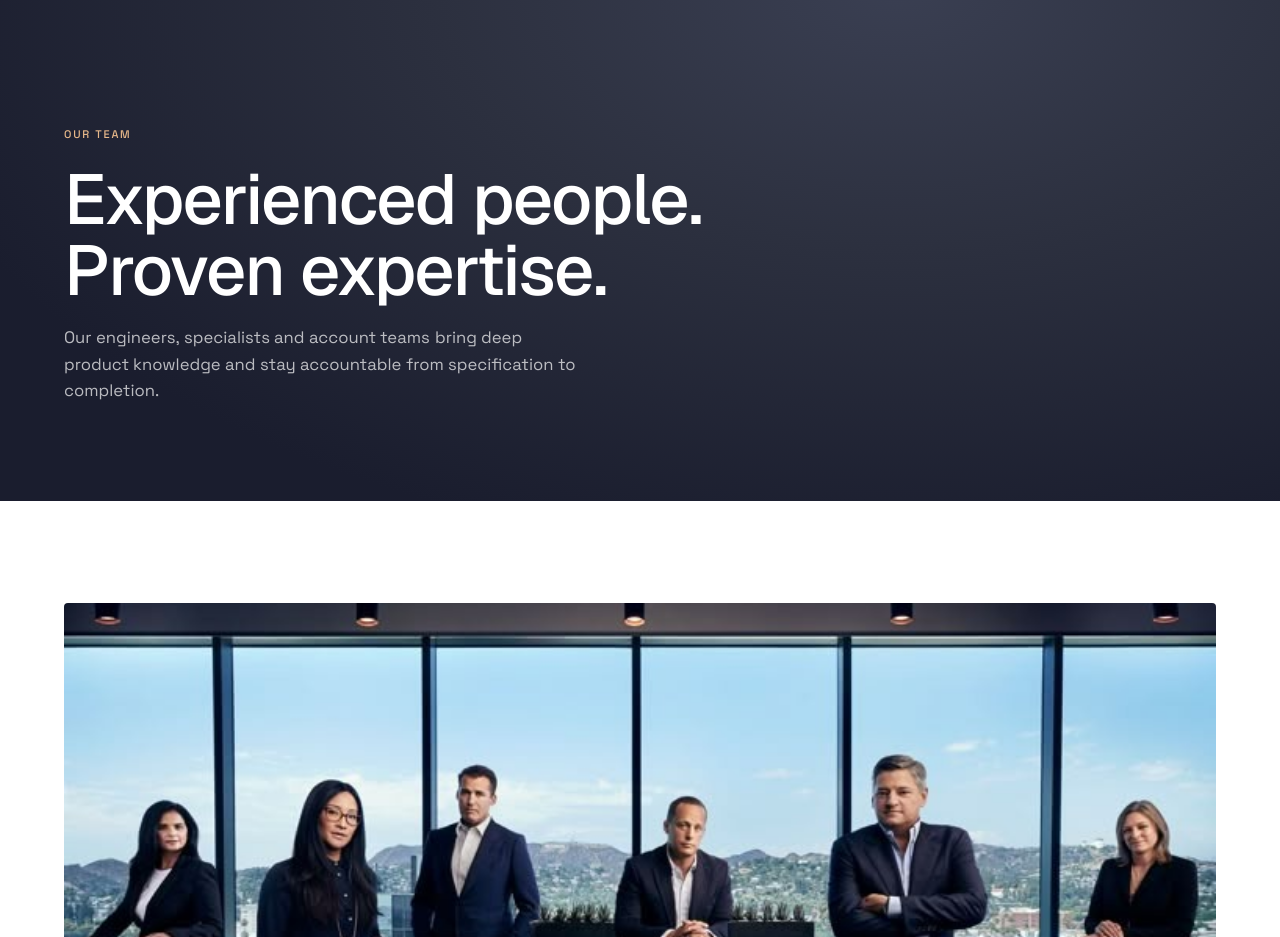
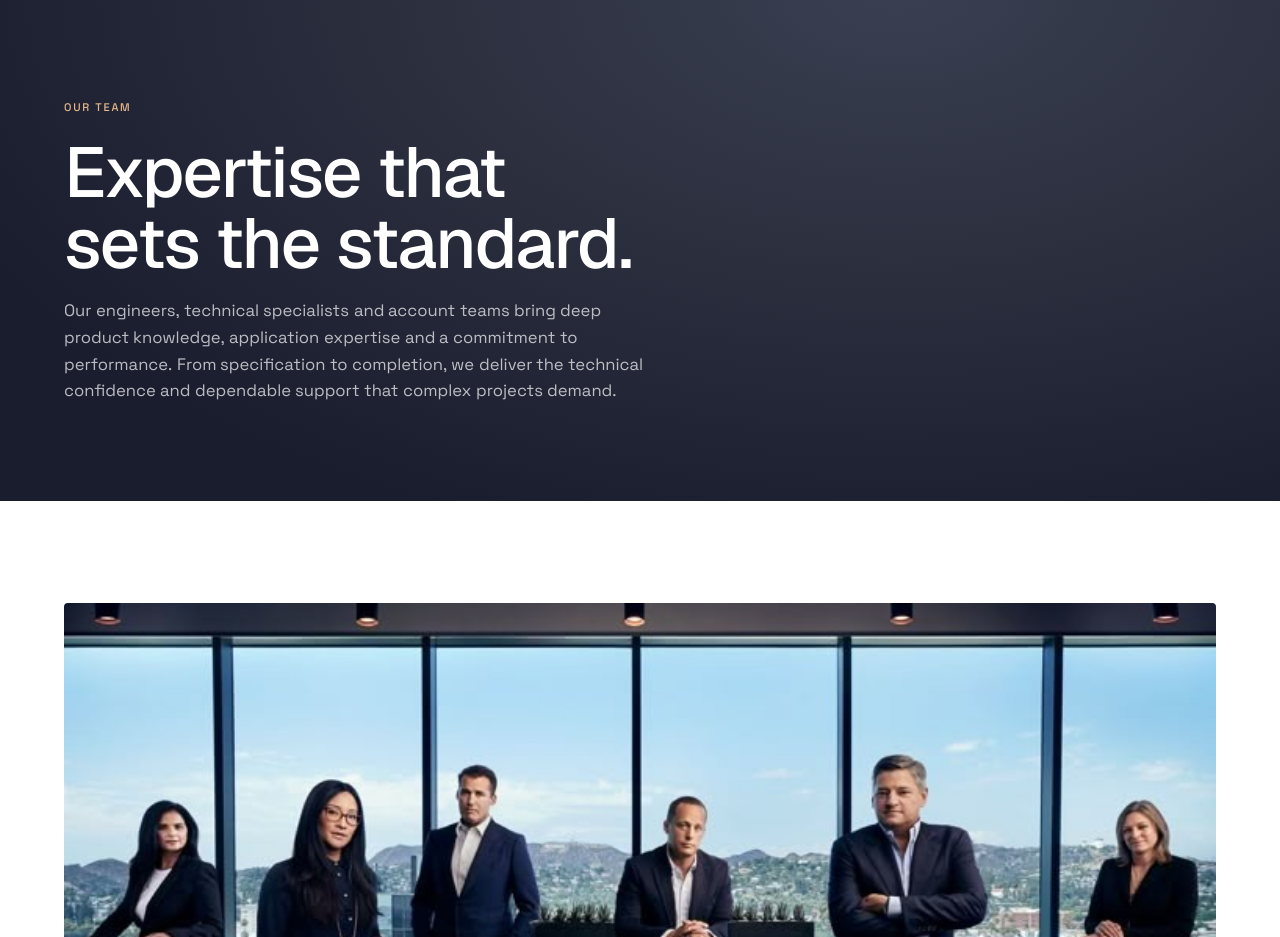
Before and after one commit to Rendersarc2026/Catenate, a Next.js app: page /about in a window 1280 px wide. Shown: the part 6580-7517 px from the top of the page. Built offline with nearby package versions, Linux system fonts and the light colour scheme.

Commit message:
feat: update AboutTeam component text for clarity and impact

```diff
--- a/src/app/about/page.tsx
+++ b/src/app/about/page.tsx
@@ -24,8 +24,8 @@ export default function AboutPage() {
       <main id="content" className="bg-white">
         <AboutHero />
         <AboutStatement />
+        <AboutCountries />
         <StrengthsSection />
-        <AboutCountries />
         <AboutIndustries />
         <AboutTeam />
         <AboutCareers />
--- a/src/components/site/about/about-team.tsx
+++ b/src/components/site/about/about-team.tsx
@@ -61,11 +61,14 @@ export function AboutTeam() {
               id="team-title"
               className="max-w-[16ch] text-balance text-[clamp(2.2rem,6vw,4.4rem)] leading-[1] font-medium tracking-[-0.02em]"
             >
-              Experienced people. Proven expertise.
+              Expertise that sets the standard.
             </h2>
-            <p className="mt-5 max-w-[48ch] text-[clamp(16px,1.3vw,18px)] leading-[1.6] text-white/70">
-              Our engineers, specialists and account teams bring deep product
-              knowledge and stay accountable from specification to completion.
+            <p className="mt-5 max-w-[56ch] text-[clamp(16px,1.3vw,18px)] leading-[1.6] text-white/70">
+              Our engineers, technical specialists and account teams bring deep
+              product knowledge, application expertise and a commitment to
+              performance. From specification to completion, we deliver the
+              technical confidence and dependable support that complex projects
+              demand.
             </p>
           </Reveal>
         </div>
```
